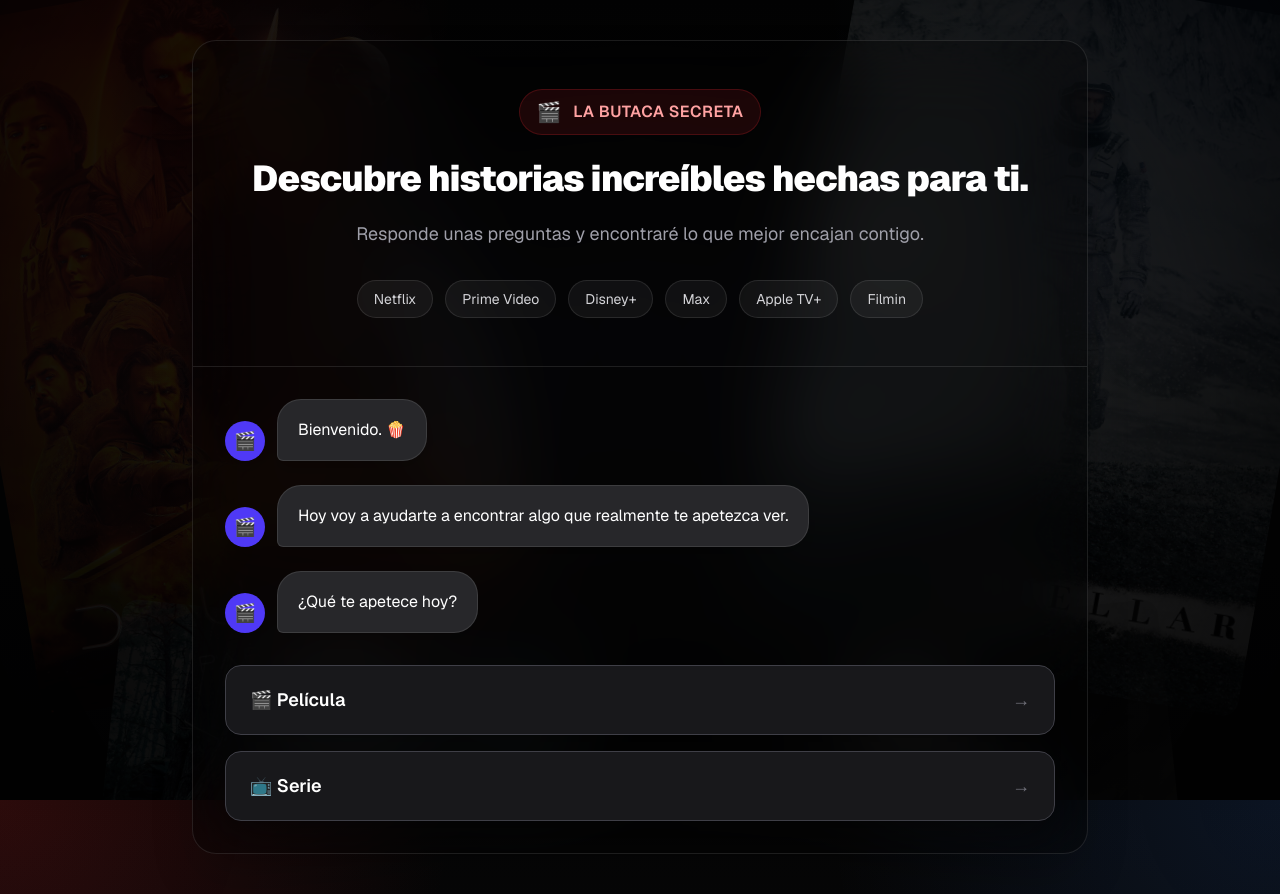
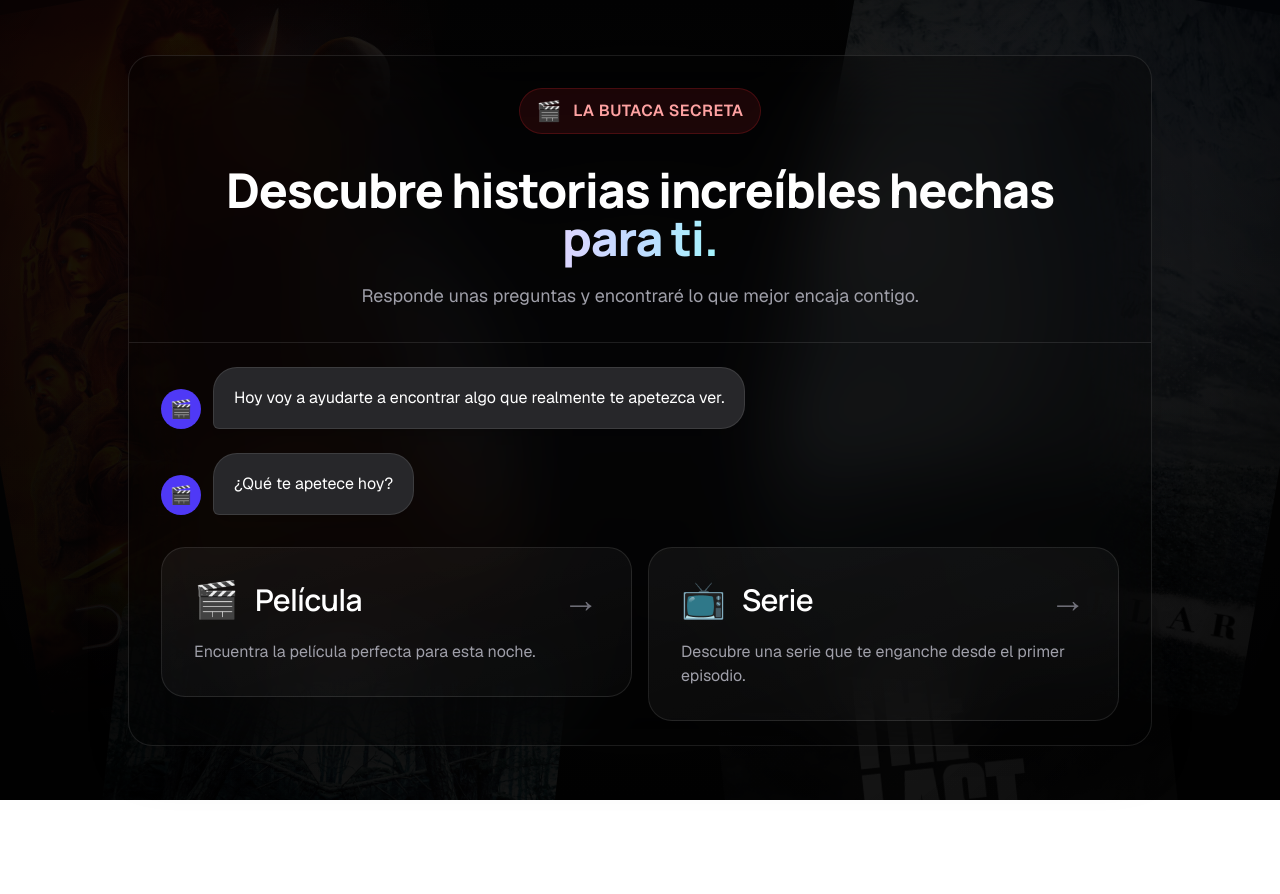
Before and after one commit to Loit-dev/labutacasecreta, a Next.js app in the folder la-butaca-secreta/: page / in a window 1280 px wide. After the commit the page ends 800 px from the top, so only its background shows below. Built offline with nearby package versions, Linux system fonts and the light colour scheme.

Commit message:
mockup listo

```diff
--- a/la-butaca-secreta/app/globals.css
+++ b/la-butaca-secreta/app/globals.css
@@ -110,3 +110,6 @@ section {
   position: relative;
   z-index: 2;
 }
+.title-font {
+  font-family: var(--font-manrope);
+}
--- a/la-butaca-secreta/app/layout.tsx
+++ b/la-butaca-secreta/app/layout.tsx
@@ -1,5 +1,10 @@
 import type { Metadata } from "next";
-import { Geist, Geist_Mono } from "next/font/google";
+import {
+  Geist,
+  Geist_Mono,
+  Manrope,
+} from "next/font/google";
+
 import "./globals.css";
 
 const geistSans = Geist({
@@ -12,9 +17,15 @@ const geistMono = Geist_Mono({
   subsets: ["latin"],
 });
 
+const manrope = Manrope({
+  variable: "--font-manrope",
+  subsets: ["latin"],
+});
+
 export const metadata: Metadata = {
-  title: "Create Next App",
-  description: "Generated by create next app",
+  title: "La Butaca Secreta",
+  description:
+    "Encuentra películas y series perfectas para ti.",
 };
 
 export default function RootLayout({
@@ -24,10 +35,18 @@ export default function RootLayout({
 }>) {
   return (
     <html
-      lang="en"
-      className={`${geistSans.variable} ${geistMono.variable} h-full antialiased`}
+      lang="es"
+      className={`
+        ${geistSans.variable}
+        ${geistMono.variable}
+        ${manrope.variable}
+        h-full
+        antialiased
+      `}
     >
-      <body className="min-h-full flex flex-col">{children}</body>
+      <body className="min-h-full flex flex-col">
+        {children}
+      </body>
     </html>
   );
 }
--- a/la-butaca-secreta/components/conversation/AnswerButton.tsx
+++ b/la-butaca-secreta/components/conversation/AnswerButton.tsx
@@ -1,45 +1,95 @@
 type Props = {
   label: string;
   onClick: () => void;
+  centered?: boolean;
 };
 
 export default function AnswerButton({
   label,
   onClick,
+  centered = false,
 }: Props) {
+  const isMovie = label.toLowerCase().includes("pel");
+
   return (
     <button
       onClick={onClick}
       className="
         group
         w-full
-      rounded-2xl
+        overflow-hidden
+        rounded-3xl
         border
-      border-zinc-700
-      bg-zinc-900
-      px-6
-      py-5
+        border-white/10
+        bg-gradient-to-br
+        from-white/[0.05]
+        to-white/[0.02]
+        p-8
         text-left
-      text-lg
-      font-semibold
-      text-white
-      shadow-lg
         transition-all
-      duration-200
+        duration-300
         hover:-translate-y-1
-      hover:border-indigo-500
-      hover:bg-zinc-800
-      hover:shadow-indigo-500/20
-      active:scale-[0.98]
+        hover:border-red-500/40
+        hover:from-red-500/10
+        hover:to-white/[0.05]
       "
     >
-      <div className="flex items-center justify-between">
-        <span>{label}</span>
+      <div
+        className={`flex items-center ${
+          centered ? "justify-center" : "justify-between"
+        }`}
+      >
+        <div
+          className={`flex items-center gap-4 ${
+            centered ? "justify-center" : ""
+          }`}
+        >
+          <span className="text-4xl">
+            {isMovie ? "🎬" : "📺"}
+          </span>
 
-        <span className="text-zinc-500 transition group-hover:translate-x-1 group-hover:text-indigo-400">
+          <h3
+            className="
+              text-3xl
+              font-semibold
+              tracking-tight
+              text-white
+            "
+            style={{
+              fontFamily: "var(--font-manrope)",
+            }}
+          >
+            {label
+              .replace("🎬 ", "")
+              .replace("📺 ", "")}
+          </h3>
+        </div>
+
+        {!centered && (
+          <span
+            className="
+              text-4xl
+              text-zinc-500
+              transition-all
+              duration-300
+              group-hover:translate-x-2
+              group-hover:text-red-500
+            "
+          >
             →
           </span>
+        )}
       </div>
+
+      <p
+        className={`mt-5 text-base text-zinc-400 ${
+          centered ? "text-center" : ""
+        }`}
+      >
+        {isMovie
+          ? "Encuentra la película perfecta para esta noche."
+          : "Descubre una serie que te enganche desde el primer episodio."}
+      </p>
     </button>
   );
 }
--- a/la-butaca-secreta/components/conversation/Conversation.tsx
+++ b/la-butaca-secreta/components/conversation/Conversation.tsx
@@ -25,34 +25,14 @@ export default function Conversation() {
       <PosterWall />
 
       <main className="relative flex min-h-screen items-center justify-center px-6 py-10">
-        <section className="relative z-30 w-full max-w-4xl overflow-hidden rounded-3xl border border-white/10 bg-black/30 shadow-2xl backdrop-blur-2xl">
-          {/* HERO */}
-          <div className="border-b border-white/10 px-8 py-12">
+        <section className="relative z-30 w-full max-w-5xl overflow-hidden rounded-3xl border border-white/10 bg-black/30 shadow-2xl backdrop-blur-2xl">
+          {/* HEADER */}
+          <div className="border-b border-white/10 px-8 py-8">
             <Header />
-
-            <div className="mt-8 text-center">
-              <div className="mt-8 flex flex-wrap justify-center gap-3">
-                {[
-                  "Netflix",
-                  "Prime Video",
-                  "Disney+",
-                  "Max",
-                  "Apple TV+",
-                  "Filmin",
-                ].map((platform) => (
-                  <span
-                    key={platform}
-                    className="rounded-full border border-white/10 bg-white/5 px-4 py-2 text-sm text-zinc-300"
-                  >
-                    {platform}
-                  </span>
-                ))}
-              </div>
-            </div>
           </div>
 
           {/* CHAT */}
-          <div className="px-8 py-8">
+          <div className="px-8 py-6">
             <ChatHistory messages={messages} />
 
             {isThinking && (
@@ -62,7 +42,7 @@ export default function Conversation() {
             )}
 
             {!finished && !isThinking && (
-              <div className="mt-8">
+              <div className="mt-4">
                 <OptionButtons
                   question={currentQuestion}
                   onSelect={answer}
--- a/la-butaca-secreta/components/conversation/Header.tsx
+++ b/la-butaca-secreta/components/conversation/Header.tsx
@@ -4,17 +4,43 @@ export default function Header() {
       <div className="inline-flex items-center gap-3 rounded-full border border-red-500/20 bg-red-500/10 px-4 py-2">
         <span className="text-xl">🎬</span>
 
-        <span className="font-semibold tracking-wide text-red-300 uppercase">
+        <span className="font-semibold tracking-wide uppercase text-red-300">
           La Butaca Secreta
         </span>
       </div>
 
-      <h1 className="mt-6 text-4xl font-black tracking-tight text-white">
-        Descubre historias increíbles hechas para ti.
+      <h1
+        className="
+          mt-8
+          mx-auto
+          max-w-4xl
+          text-4xl
+          font-extrabold
+          tracking-tight
+          text-white
+          sm:text-5xl
+        "
+        style={{
+          fontFamily: "var(--font-manrope)",
+        }}
+      >
+        Descubre historias increíbles hechas{" "}
+        <span
+          className="
+            bg-gradient-to-r
+            from-violet-200
+            via-blue-200
+            to-cyan-200
+            bg-clip-text
+            text-transparent
+          "
+        >
+          para ti.
+        </span>
       </h1>
 
-      <p className="mx-auto mt-5 max-w-2xl text-lg leading-relaxed text-zinc-400">
-        Responde unas preguntas y encontraré lo que mejor encajan contigo.
+      <p className="mx-auto mt-5 max-w-xl text-lg text-zinc-400">
+        Responde unas preguntas y encontraré lo que mejor encaja contigo.
       </p>
     </header>
   );
--- a/la-butaca-secreta/components/conversation/OptionButtons.tsx
+++ b/la-butaca-secreta/components/conversation/OptionButtons.tsx
@@ -15,12 +15,30 @@ export default function OptionButtons({
 }: Props) {
   if (!question) return null;
 
+  const isOdd =
+    question.options.length % 2 !== 0;
+
   return (
-    <div className="mt-8 flex flex-col gap-4">
-      {question.options.map((option) => (
+    <div className="mt-8 grid gap-4 md:grid-cols-2">
+      {question.options.map((option, index) => {
+        const isLast =
+          index === question.options.length - 1;
+
+        const centered =
+          isOdd && isLast;
+
+        return (
+          <div
+            key={option.id}
+            className={
+              centered
+                ? "md:col-span-2"
+                : ""
+            }
+          >
             <AnswerButton
-          key={option.id}
               label={option.label}
+              centered={centered}
               onClick={() =>
                 onSelect(
                   option.value,
@@ -28,7 +46,9 @@ export default function OptionButtons({
                 )
               }
             />
-      ))}
+          </div>
+        );
+      })}
     </div>
   );
 }
--- a/la-butaca-secreta/lib/conversation/engine.ts
+++ b/la-butaca-secreta/lib/conversation/engine.ts
@@ -46,12 +46,10 @@ export class ConversationEngine {
   startConversation() {
     if (this.context.messages.length > 0) return;
 
+    // Mensaje inicial aleatorio
     this.addBotMessage(getGreeting());
 
-    this.addBotMessage(
-      "Hoy voy a ayudarte a encontrar algo que realmente te apetezca ver."
-    );
-
+    // Primera pregunta
     const firstQuestion = this.getNextNode();
 
     if (firstQuestion) {
--- a/la-butaca-secreta/lib/conversation/personality.ts
+++ b/la-butaca-secreta/lib/conversation/personality.ts
@@ -29,9 +29,7 @@ export function getTitle() {
 =========================== */
 
 const greetings = [
-  "¡Hola! 👋",
-  "Bienvenido. 🍿",
-  "¿Listo para encontrar algo bueno?",
+  "Hoy voy a ayudarte a encontrar algo que realmente te apetezca ver.",
   "Hoy no vas a perder media hora buscando.",
 ];
 
```
Lines whose indentation alone changed are shown as unchanged.
